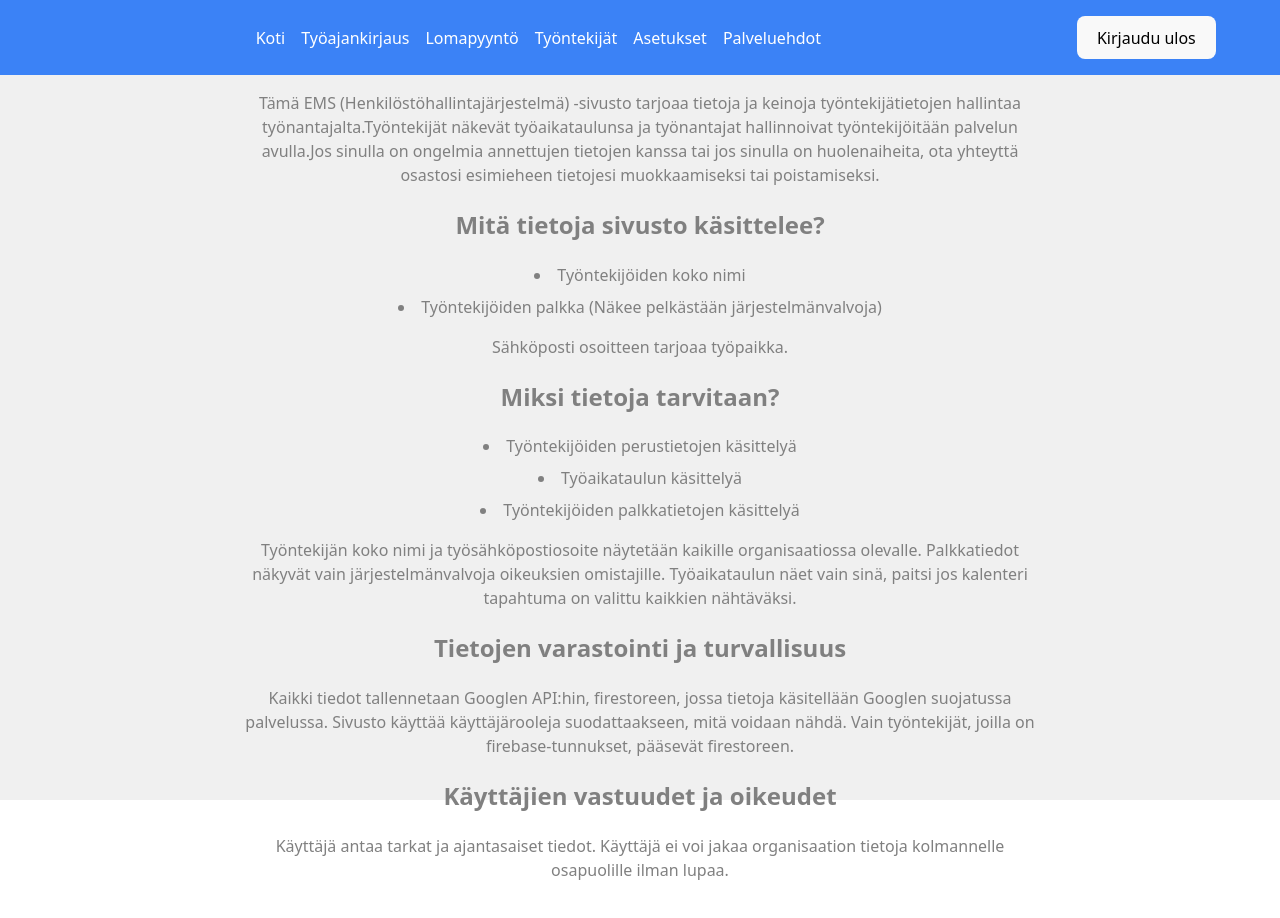
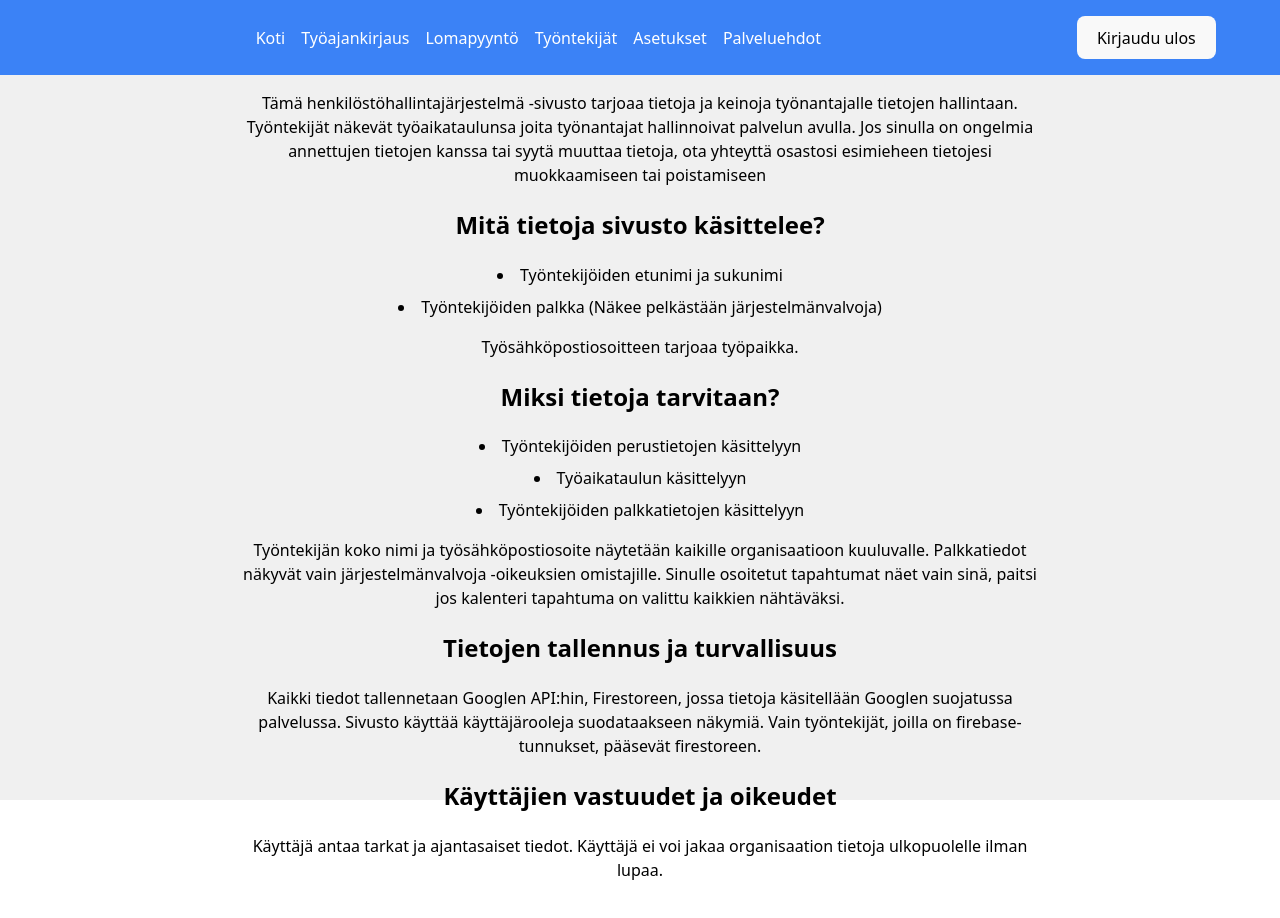
Before and after one commit to n3pite00/EMS_Project, a React (Vite) app: page /TermsofService in a window 1280 px wide. Shown: the top 918 px of the page. Built offline with nearby package versions, Linux system fonts and the light colour scheme; no server answers.

Commit message:
Muokattu palveluehtoja.

```diff
--- a/src/components/translations/fi.json
+++ b/src/components/translations/fi.json
@@ -83,22 +83,22 @@
     "shift": "Työvuoro",
     "morningshift": "Aamuvuoro",
     "Terms of Service": "Palveluehdot",
-    "EMSInfo": "Tämä EMS (Henkilöstöhallintajärjestelmä) -sivusto tarjoaa tietoja ja keinoja työntekijätietojen hallintaa työnantajalta.",
-    "EMSInfo2": "Työntekijät näkevät työaikataulunsa ja työnantajat hallinnoivat työntekijöitään palvelun avulla.",
-    "EMSInfo3": "Jos sinulla on ongelmia annettujen tietojen kanssa tai jos sinulla on huolenaiheita, ota yhteyttä osastosi esimieheen tietojesi muokkaamiseksi tai poistamiseksi.",
+    "EMSInfo": "Tämä henkilöstöhallintajärjestelmä -sivusto tarjoaa tietoja ja keinoja työnantajalle tietojen hallintaan.",
+    "EMSInfo2": " Työntekijät näkevät työaikataulunsa joita työnantajat hallinnoivat palvelun avulla.",
+    "EMSInfo3": " Jos sinulla on ongelmia annettujen tietojen kanssa tai syytä muuttaa tietoja, ota yhteyttä osastosi esimieheen tietojesi muokkaamiseen tai poistamiseen",
     "What information site uses?": "Mitä tietoja sivusto käsittelee?",
-    "Workers full name": "Työntekijöiden koko nimi",
+    "Workers full name": "Työntekijöiden etunimi ja sukunimi",
     "Workers Salary (Seen only by admins)": "Työntekijöiden palkka (Näkee pelkästään järjestelmänvalvoja)",
-    "Email information is provided to you by company.": "Sähköposti osoitteen tarjoaa työpaikka.",
+    "Email information is provided to you by company.": "Työsähköpostiosoitteen tarjoaa työpaikka.",
     "Why is information needed?": "Miksi tietoja tarvitaan?",
-    "Handling employees salary information": "Työntekijöiden palkkatietojen käsittelyä",
-    "Handling work schedule": "Työaikataulun käsittelyä",
-    "Handling basic employee information": "Työntekijöiden perustietojen käsittelyä",
-    "InfoShown": "Työntekijän koko nimi ja työsähköpostiosoite näytetään kaikille organisaatiossa olevalle. Palkkatiedot näkyvät vain järjestelmänvalvoja oikeuksien omistajille. Työaikataulun näet vain sinä, paitsi jos kalenteri tapahtuma on valittu kaikkien nähtäväksi.",
-    "Information storage and security": "Tietojen varastointi ja turvallisuus",
-    "InfoShown2": "Kaikki tiedot tallennetaan Googlen API:hin, firestoreen, jossa tietoja käsitellään Googlen suojatussa palvelussa. Sivusto käyttää käyttäjärooleja suodattaakseen, mitä voidaan nähdä. Vain työntekijät, joilla on firebase-tunnukset, pääsevät firestoreen.",
+    "Handling employees salary information": "Työntekijöiden palkkatietojen käsittelyyn",
+    "Handling work schedule": "Työaikataulun käsittelyyn",
+    "Handling basic employee information": "Työntekijöiden perustietojen käsittelyyn",
+    "InfoShown": "Työntekijän koko nimi ja työsähköpostiosoite näytetään kaikille organisaatioon kuuluvalle. Palkkatiedot näkyvät vain järjestelmänvalvoja -oikeuksien omistajille. Sinulle osoitetut tapahtumat näet vain sinä, paitsi jos kalenteri tapahtuma on valittu kaikkien nähtäväksi.",
+    "Information storage and security": "Tietojen tallennus ja turvallisuus",
+    "InfoShown2": "Kaikki tiedot tallennetaan Googlen API:hin, Firestoreen, jossa tietoja käsitellään Googlen suojatussa palvelussa. Sivusto käyttää käyttäjärooleja suodataakseen näkymiä. Vain työntekijät, joilla on firebase-tunnukset, pääsevät firestoreen.",
     "User responsibilities and rights": "Käyttäjien vastuudet ja oikeudet",
-    "InfoShown3": "Käyttäjä antaa tarkat ja ajantasaiset tiedot. Käyttäjä ei voi jakaa organisaation tietoja kolmannelle osapuolille ilman lupaa.",
+    "InfoShown3": "Käyttäjä antaa tarkat ja ajantasaiset tiedot. Käyttäjä ei voi jakaa organisaation tietoja ulkopuolelle ilman lupaa.",
     "MIT-License": "Tämä projekti käyttää FullCalendar kirjastoa MIT Lisenssin mukaan.",
     "MITLink": "MIT-lisenssi",
     "CalendarInfo": "FullCalendar",
--- a/src/styles/Services.css
+++ b/src/styles/Services.css
@@ -3,7 +3,7 @@
     max-width: 800px;
     margin: 0 auto;
     padding: 6rem 4rem 2rem;
-    color: rgb(128, 128, 128);
+    color: black
 
   }
 
```
